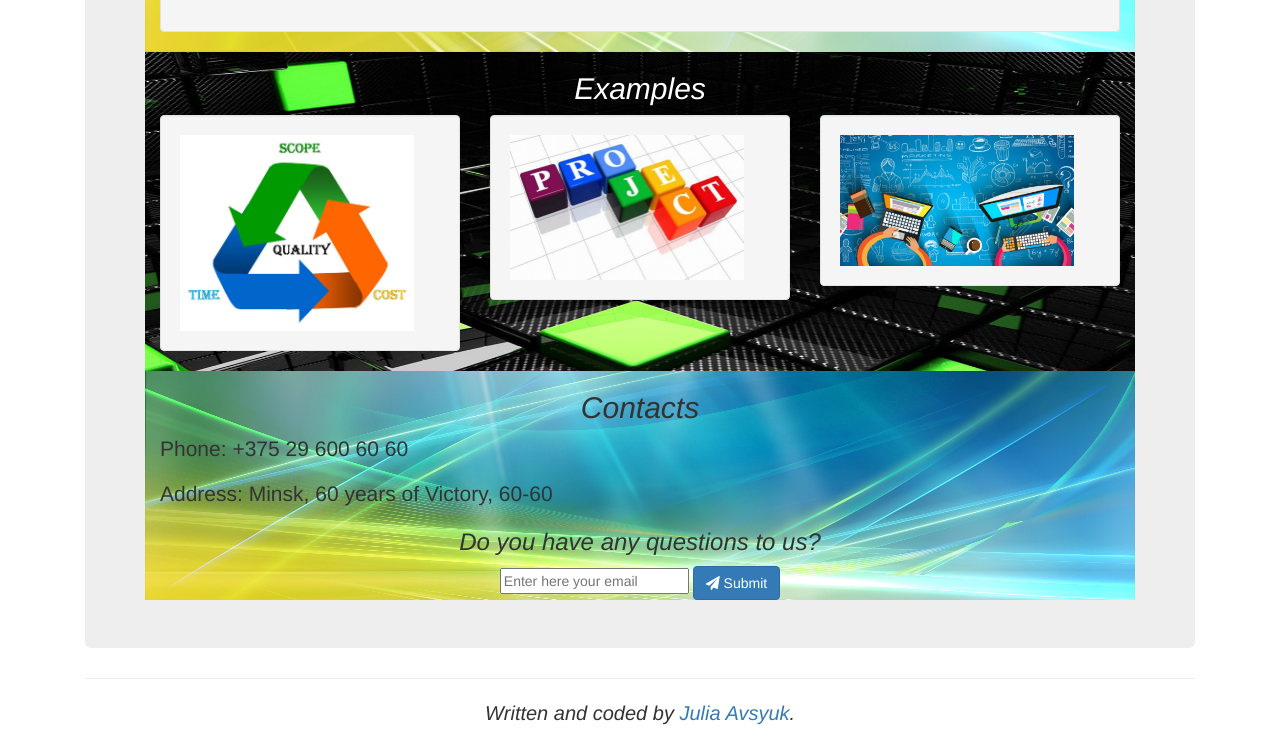
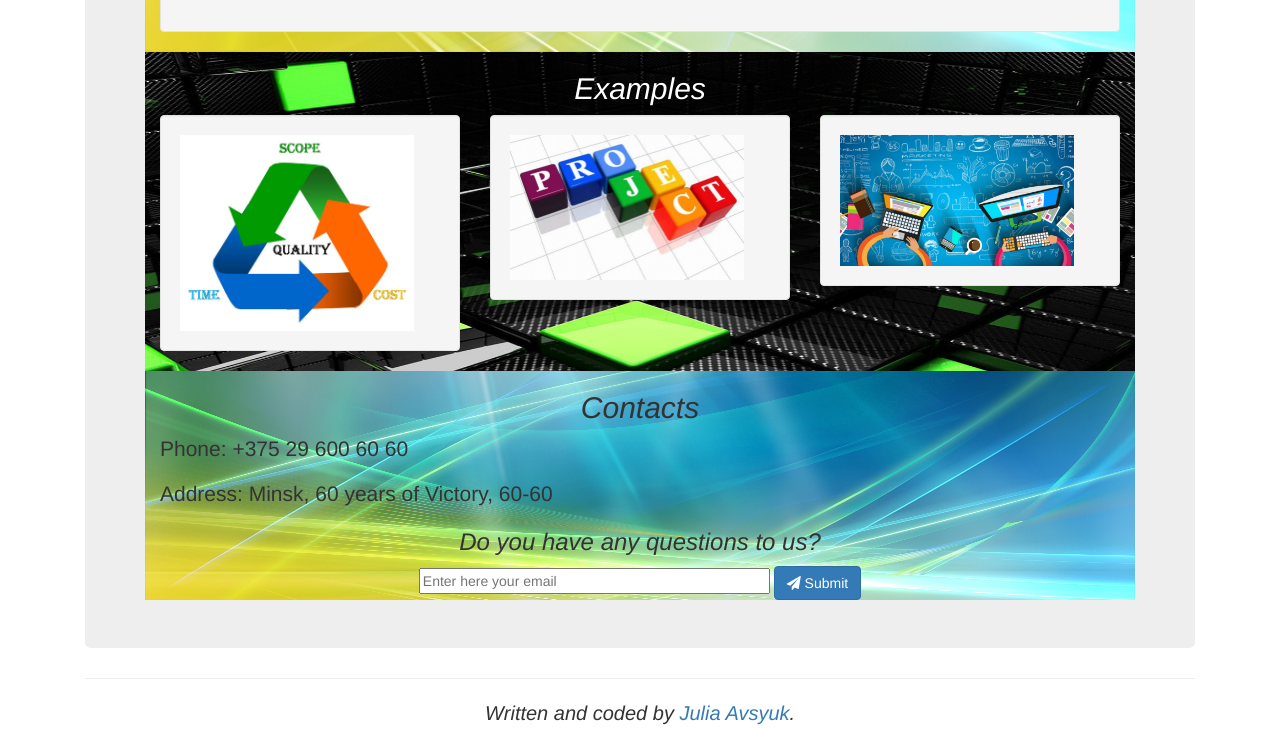
Before and after one commit to JuliaAvsyuk/project_2018, a React app: page src/index.html in a window 1280 px wide. Shown: the part 1589-2326 px from the top of the page. Built offline with nearby package versions, Linux system fonts and the light colour scheme; files whose address does not match are found by name.

Commit message:
correct input1

```diff
--- a/src/index.html
+++ b/src/index.html
@@ -127,7 +127,7 @@
                 <div class="row">
                     <div class="col-xs-12">
                         <form class="text-center" name = "form1" action="#">
-                            <input name="input1" type="text" placeholder="Enter here your email" required>
+                            <input type="text" size="40" maxlength="70" name="input1" placeholder="Enter here your email" required>
                             <button  name="btn1" class="btn btn-primary" type="submit"><i class="fa fa-paper-plane"></i> Submit</button>
                         </form>
                     </div>
```
